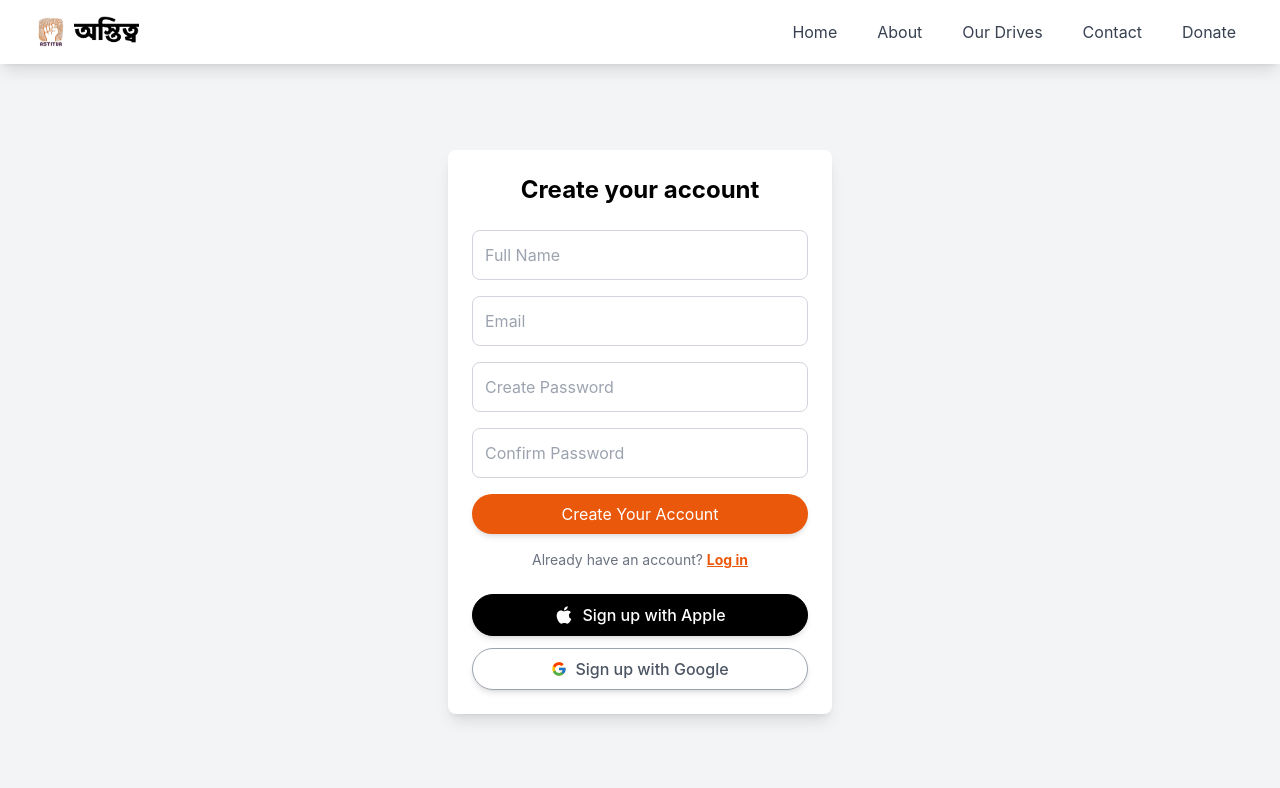
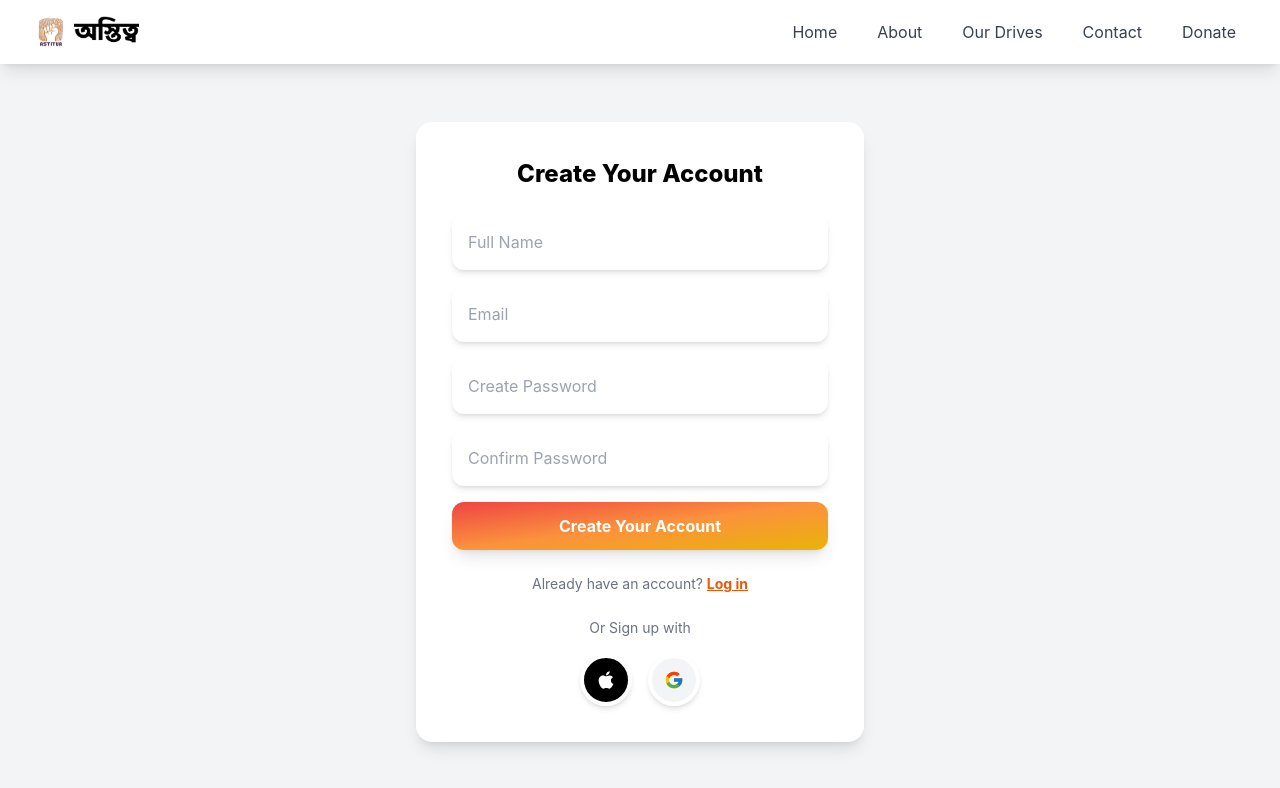
Before and after one commit to nitul8/astitva, a React (Vite) app: page /signup in a window 1280 px wide. Shown: the top 788 px of the page. Built offline with nearby package versions, Linux system fonts and the light colour scheme; a web font is replaced by a local one.

Commit message:
Refactor Login and Signup components for improved styling and layout

```diff
--- a/src/pages/Login.jsx
+++ b/src/pages/Login.jsx
@@ -1,6 +1,5 @@
 import {useState} from "react";
 import {Link} from "react-router-dom";
-
 import {FaApple} from "react-icons/fa";
 import {FcGoogle} from "react-icons/fc";
 
@@ -12,7 +11,6 @@ function Login() {
 
     const handleSubmit = (e) => {
         e.preventDefault();
-        // Handle login logic here
         console.log("Login:", formData);
     };
 
@@ -24,12 +22,13 @@ function Login() {
     };
 
     return (
-        <div className="flex justify-center items-center h-screen bg-gray-100 mt-8">
-            <div className="w-96 bg-white p-6 rounded-lg shadow-lg">
-                <p className="text-center text-2xl font-bold mb-6">
-                    Welcome back
-                </p>
-                <form className="flex flex-col gap-4" onSubmit={handleSubmit}>
+        <div className="flex justify-center items-center h-screen bg-gray-100 px-4 mt-8">
+            <div className="w-full max-w-md bg-white p-8 rounded-2xl shadow-lg border-4 border-white">
+                <p className="text-center text-2xl font-extrabold">Sign In</p>
+                <form
+                    className="flex flex-col mt-6 gap-4"
+                    onSubmit={handleSubmit}
+                >
                     <input
                         id="email"
                         name="email"
@@ -38,8 +37,8 @@ function Login() {
                         required
                         value={formData.email}
                         onChange={handleChange}
-                        className="w-full p-3 border border-gray-300 rounded-lg focus:outline-none focus:ring-2 focus:ring-teal-500"
-                        placeholder="Email"
+                        className="w-full p-4 bg-white border-none rounded-xl shadow-md focus:outline-none focus:ring-2 focus:ring-blue-500"
+                        placeholder="E-mail"
                     />
                     <input
                         id="password"
@@ -49,20 +48,20 @@ function Login() {
                         required
                         value={formData.password}
                         onChange={handleChange}
-                        className="w-full p-3 border border-gray-300 rounded-lg focus:outline-none focus:ring-2 focus:ring-teal-500"
+                        className="w-full p-4 bg-white border-none rounded-xl shadow-md focus:outline-none focus:ring-2 focus:ring-blue-500"
                         placeholder="Password"
                     />
-                    <p className="text-right text-sm text-gray-500 underline cursor-pointer hover:text-black">
+                    <p className="text-sm text-gray-500 text-right underline cursor-pointer hover:text-gray-700">
                         Forgot Password?
                     </p>
                     <button
                         type="submit"
-                        className="w-full bg-orange-600 text-white px-3 py-2 rounded-full shadow-md hover:bg-red-500 transition"
+                        className="w-full bg-gradient-to-br from-red-500 via-orange-400 to-yellow-500 text-white py-3 rounded-xl shadow-lg font-bold hover:scale-105 transition"
                     >
-                        Log in
+                        Sign In
                     </button>
                 </form>
-                <p className="text-center text-sm text-gray-500 mt-4">
+                <p className="text-center text-sm text-gray-500 mt-6">
                     Don't have an account?{" "}
                     <Link
                         to="/signup"
@@ -71,18 +70,15 @@ function Login() {
                         Sign up
                     </Link>
                 </p>
-                <div className="mt-6 flex flex-col gap-3">
-                    <button className="flex items-center justify-center w-full px-3 py-2 border border-black rounded-full shadow-md font-medium bg-black text-white hover:scale-105 transition">
-                        <span className="mr-2 text-xl">
-                            <FaApple />
-                        </span>{" "}
-                        Log in with Apple
+                <div className="mt-6 text-center text-gray-500 text-sm">
+                    Or Sign in with
+                </div>
+                <div className="flex justify-center gap-4 mt-4">
+                    <button className="p-3 bg-black text-white rounded-full shadow-md border-4 border-white hover:scale-110 transition">
+                        <FaApple className="text-xl" />
                     </button>
-                    <button className="flex items-center justify-center w-full px-3 py-2 border border-gray-400 rounded-full shadow-md text-gray-600 font-medium hover:scale-105 transition">
-                        <span className="mr-2">
-                            <FcGoogle />
-                        </span>{" "}
-                        Log in with Google
+                    <button className="p-3 bg-gray-100 text-gray-600 rounded-full shadow-md border-4 border-white hover:scale-110 transition">
+                        <FcGoogle className="text-xl" />
                     </button>
                 </div>
             </div>
--- a/src/pages/Signup.jsx
+++ b/src/pages/Signup.jsx
@@ -1,6 +1,5 @@
 import {useState} from "react";
 import {Link} from "react-router-dom";
-
 import {FaApple} from "react-icons/fa";
 import {FcGoogle} from "react-icons/fc";
 
@@ -14,7 +13,6 @@ function Signup() {
 
     const handleSubmit = (e) => {
         e.preventDefault();
-        // Handle signup logic here
         console.log("Signup:", formData);
     };
 
@@ -26,12 +24,15 @@ function Signup() {
     };
 
     return (
-        <div className="flex justify-center items-center h-screen bg-gray-100 mt-8">
-            <div className="w-96 bg-white p-6 rounded-lg shadow-lg">
-                <p className="text-center text-2xl font-bold mb-6">
-                    Create your account
+        <div className="flex justify-center items-center h-screen bg-gray-100 px-4 mt-8">
+            <div className="w-full max-w-md bg-white p-8 rounded-2xl shadow-lg border-4 border-white">
+                <p className="text-center text-2xl font-extrabold">
+                    Create Your Account
                 </p>
-                <form className="flex flex-col gap-4" onSubmit={handleSubmit}>
+                <form
+                    className="flex flex-col mt-6 gap-4"
+                    onSubmit={handleSubmit}
+                >
                     <input
                         id="name"
                         name="name"
@@ -39,7 +40,7 @@ function Signup() {
                         required
                         value={formData.name}
                         onChange={handleChange}
-                        className="w-full p-3 border border-gray-300 rounded-lg focus:outline-none focus:ring-2 focus:ring-teal-500"
+                        className="w-full p-4 bg-white border-none rounded-xl shadow-md focus:outline-none focus:ring-2 focus:ring-blue-500"
                         placeholder="Full Name"
                     />
                     <input
@@ -50,7 +51,7 @@ function Signup() {
                         required
                         value={formData.email}
                         onChange={handleChange}
-                        className="w-full p-3 border border-gray-300 rounded-lg focus:outline-none focus:ring-2 focus:ring-teal-500"
+                        className="w-full p-4 bg-white border-none rounded-xl shadow-md focus:outline-none focus:ring-2 focus:ring-blue-500"
                         placeholder="Email"
                     />
                     <input
@@ -61,28 +62,27 @@ function Signup() {
                         required
                         value={formData.password}
                         onChange={handleChange}
-                        className="w-full p-3 border border-gray-300 rounded-lg focus:outline-none focus:ring-2 focus:ring-teal-500"
+                        className="w-full p-4 bg-white border-none rounded-xl shadow-md focus:outline-none focus:ring-2 focus:ring-blue-500"
                         placeholder="Create Password"
                     />
                     <input
-                        id="password"
-                        name="password"
+                        id="confirmPassword"
+                        name="confirmPassword"
                         type="password"
-                        autoComplete="current-password"
                         required
-                        value={formData.password}
+                        value={formData.confirmPassword}
                         onChange={handleChange}
-                        className="w-full p-3 border border-gray-300 rounded-lg focus:outline-none focus:ring-2 focus:ring-teal-500"
+                        className="w-full p-4 bg-white border-none rounded-xl shadow-md focus:outline-none focus:ring-2 focus:ring-blue-500"
                         placeholder="Confirm Password"
                     />
                     <button
                         type="submit"
-                        className="w-full bg-orange-600 text-white px-3 py-2 rounded-full shadow-md hover:bg-red-500 transition"
+                        className="w-full bg-gradient-to-br from-red-500 via-orange-400 to-yellow-500 text-white py-3 rounded-xl shadow-lg font-bold hover:scale-105 transition"
                     >
                         Create Your Account
                     </button>
                 </form>
-                <p className="text-center text-sm text-gray-500 mt-4">
+                <p className="text-center text-sm text-gray-500 mt-6">
                     Already have an account?{" "}
                     <Link
                         to="/login"
@@ -91,22 +91,20 @@ function Signup() {
                         Log in
                     </Link>
                 </p>
-                <div className="mt-6 flex flex-col gap-3">
-                    <button className="flex items-center justify-center w-full px-3 py-2 border border-black rounded-full shadow-md font-medium bg-black text-white hover:scale-105 transition">
-                        <span className="mr-2 text-xl">
-                            <FaApple />
-                        </span>{" "}
-                        Sign up with Apple
+                <div className="mt-6 text-center text-gray-500 text-sm">
+                    Or Sign up with
+                </div>
+                <div className="flex justify-center gap-4 mt-4">
+                    <button className="p-3 bg-black text-white rounded-full shadow-md border-4 border-white hover:scale-110 transition">
+                        <FaApple className="text-xl" />
                     </button>
-                    <button className="flex items-center justify-center w-full px-3 py-2 border border-gray-400 rounded-full shadow-md text-gray-600 font-medium hover:scale-105 transition">
-                        <span className="mr-2">
-                            <FcGoogle />
-                        </span>{" "}
-                        Sign up with Google
+                    <button className="p-3 bg-gray-100 text-gray-600 rounded-full shadow-md border-4 border-white hover:scale-110 transition">
+                        <FcGoogle className="text-xl" />
                     </button>
                 </div>
             </div>
         </div>
     );
 }
+
 export default Signup;
```
